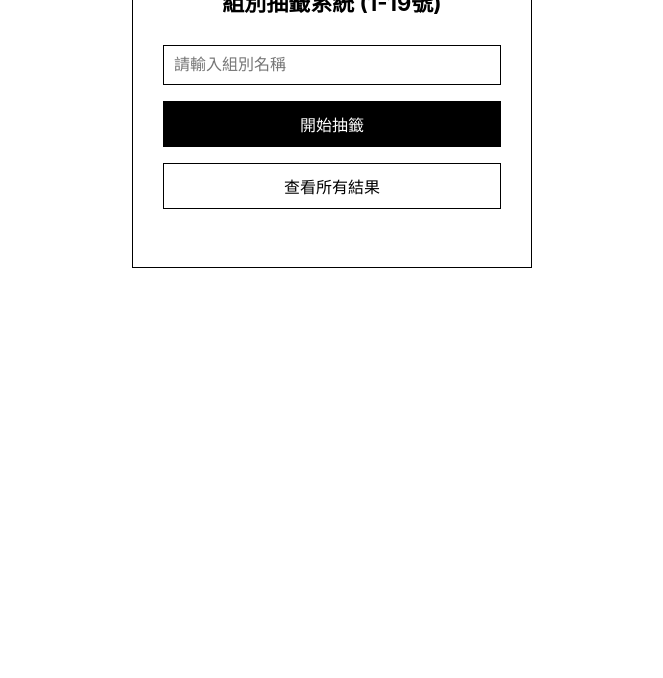
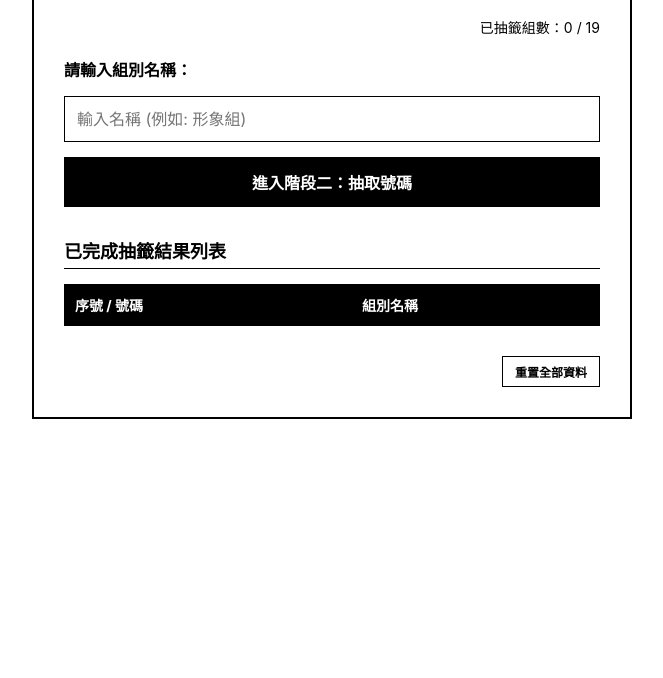
Before and after one commit to junbo8688-hue/-1, a plain HTML site: page index.html in a window 1280 px wide. Shown: the part 122-800 px from the top of the page, without its empty margins (308-971 px from the left). Drawn offline with Linux system fonts and the light colour scheme.

Commit message:
Update index.html

```diff
--- a/index.html
+++ b/index.html
@@ -5,160 +5,311 @@
   <meta name="viewport" content="width=device-width, initial-scale=1.0">
   <title>組別抽籤系統</title>
   <style>
+    * {
+      box-sizing: border-box;
+      margin: 0;
+      padding: 0;
+      font-family: -apple-system, BlinkMacSystemFont, "Segoe UI", Roboto, "Helvetica Neue", Arial, sans-serif;
+    }
     body {
-            font-family: -apple-system, BlinkMacSystemFont, "Segoe UI", Roboto, sans-serif;
+      background-color: #ffffff;
+      color: #000000;
+      display: flex;
+      justify-content: center;
+      padding: 40px 20px;
+    }
+    .container {
+      width: 100%;
+      max-width: 600px;
+      border: 2px solid #000000;
+      padding: 30px;
+      background: #ffffff;
+    }
+    h1 {
+      font-size: 24px;
       text-align: center;
-            padding-top: 50px;
+      margin-bottom: 20px;
+      border-bottom: 2px solid #000000;
+      padding-bottom: 10px;
+      letter-spacing: 2px;
+    }
+    .status-info {
+      font-size: 14px;
+      margin-bottom: 20px;
+      text-align: right;
+    }
+    .input-section {
+      display: flex;
+      flex-direction: column;
+      gap: 15px;
+      margin-bottom: 30px;
+    }
+    label {
+      font-weight: bold;
+      font-size: 16px;
+    }
+    input[type="text"] {
+      padding: 12px;
+      border: 1px solid #000000;
+      font-size: 16px;
+      outline: none;
       background: #ffffff;
       color: #000000;
     }
-        .box {
-            background: #ffffff;
-            padding: 30px;
-            border: 1px solid #000000;
-            display: inline-block;
-            width: 85%;
-            max-width: 400px;
-            box-sizing: border-box;
+    input[type="text"]:focus {
+      background: #f0f0f0;
     }
-        h2 { font-size: 22px; margin-bottom: 20px; }
-        input, button {
-            font-size: 16px;
-            padding: 10px;
-            margin: 8px 0;
-            box-sizing: border-box;
-            width: 100%;
-        }
-        input { border: 1px solid #000000; background: #ffffff; color: #000000; }
     button {
-            background: #000000;
+      padding: 12px 20px;
+      background-color: #000000;
       color: #ffffff;
       border: 1px solid #000000;
+      font-size: 16px;
       cursor: pointer;
+      font-weight: bold;
+      transition: background-color 0.2s, color 0.2s;
     }
-        button:hover { background: #333333; }
-        .btn-check { background: #ffffff; color: #000000; }
-        .btn-check:hover { background: #f0f0f0; }
-        #result { font-size: 18px; font-weight: bold; margin-top: 20px; line-height: 1.5; }
-        #allResults {
+    button:hover {
+      background-color: #ffffff;
+      color: #000000;
+    }
+    button:disabled {
+      background-color: #cccccc;
+      border-color: #cccccc;
+      color: #666666;
+      cursor: not-allowed;
+    }
+    .result-display {
+      display: none;
+      border: 1px solid #000000;
+      padding: 20px;
+      text-align: center;
+      margin-bottom: 30px;
+      background: #fafafa;
+    }
+    .result-number {
+      font-size: 48px;
+      font-weight: bold;
+      margin: 10px 0;
+    }
+    .list-section {
       margin-top: 20px;
+    }
+    .list-section h2 {
+      font-size: 18px;
+      border-bottom: 1px solid #000000;
+      padding-bottom: 5px;
+      margin-bottom: 15px;
+    }
+    table {
+      width: 100%;
+      border-collapse: collapse;
       text-align: left;
+    }
+    th, td {
       border: 1px solid #000000;
-            padding: 15px;
-            display: none;
+      padding: 10px;
+      font-size: 14px;
     }
-        ul { list-style: none; padding-left: 0; margin: 0; }
-        li { padding: 6px 0; border-bottom: 1px solid #f0f0f0; font-size: 16px; }
+    th {
+      background-color: #000000;
+      color: #ffffff;
+    }
+    .reset-btn-container {
+      margin-top: 30px;
+      text-align: right;
+    }
+    .btn-reset {
+      background-color: #ffffff;
+      color: #000000;
+      border: 1px solid #000000;
+      font-size: 12px;
+      padding: 6px 12px;
+    }
+    .btn-reset:hover {
+      background-color: #000000;
+      color: #ffffff;
+    }
   </style>
 </head>
 <body>
 
-<div class="box">
-    <h2>組別抽籤系統 (1-19號)</h2>
-    <input type="text" id="groupName" placeholder="請輸入組別名稱">
-    <br>
-    <button onclick="draw()">開始抽籤</button>
-    <button class="btn-check" onclick="showResults()">查看所有結果</button>
+<div class="container">
+  <h1>組別抽籤系統</h1>
 
-    <div id="result"></div>
-    <div id="allResults"></div>
+  <div class="status-info">
+    已抽籤組數：<span id="drawn-count">0</span> / 19
+  </div>
+
+  <div class="input-section" id="draw-form">
+    <label for="group-name">請輸入組別名稱：</label>
+    <input type="text" id="group-name" placeholder="輸入名稱 (例如: 形象組)" autocomplete="off">
+    <button id="draw-btn" onclick="startDraw()">進入階段二：抽取號碼</button>
+  </div>
+
+  <div class="result-display" id="result-box">
+    <p><span id="res-group-name"></span> 抽到的號碼為：</p>
+    <div class="result-number" id="res-number">0</div>
+    <button onclick="confirmResult()">確認並完成</button>
+  </div>
+
+  <div class="list-section">
+    <h2>已完成抽籤結果列表</h2>
+    <table>
+      <thead>
+        <tr>
+          <th>序號 / 號碼</th>
+          <th>組別名稱</th>
+        </tr>
+      </thead>
+      <tbody id="result-table-body">
+        <!-- 抽籤紀錄將顯示於此 -->
+      </tbody>
+    </table>
+  </div>
+
+  <div class="reset-btn-container">
+    <button class="btn-reset" onclick="resetAll()">重置全部資料</button>
+  </div>
 </div>
 
 <script>
-    const allNumbers = Array.from({length: 19}, (_, i) => i + 1);
+  const TOTAL_NUMBERS = 19;
 
-    // 取得歷史紀錄
-    function getHistory() {
-        try {
-            return JSON.parse(localStorage.getItem('draw_history_data') || '{}');
-        } catch (e) {
-            return {};
+  // 初始化儲存空間
+  function getStoredData() {
+    const history = JSON.parse(localStorage.getItem('draw_history')) || [];
+    const available = JSON.parse(localStorage.getItem('draw_available')) || Array.from({length: TOTAL_NUMBERS}, (_, i) => i + 1);
+    return { history, available };
+  }
+
+  function saveData(history, available) {
+    localStorage.setItem('draw_history', JSON.stringify(history));
+    localStorage.setItem('draw_available', JSON.stringify(available));
+  }
+
+  let currentPendingDraw = null;
+
+  function render() {
+    const { history } = getStoredData();
+    const tableBody = document.getElementById('result-table-body');
+    const drawnCountEl = document.getElementById('drawn-count');
+    const groupInput = document.getElementById('group-name');
+    const drawBtn = document.getElementById('draw-btn');
+
+    drawnCountEl.textContent = history.length;
+
+    // 依號碼排序顯示
+    const sortedHistory = [...history].sort((a, b) => a.number - b.number);
+    tableBody.innerHTML = '';
+
+    sortedHistory.forEach(item => {
+      const tr = document.createElement('tr');
+      tr.innerHTML = `<td>${item.number}</td><td>${escapeHtml(item.groupName)}</td>`;
+      tableBody.appendChild(tr);
+    });
+
+    if (history.length >= TOTAL_NUMBERS) {
+      groupInput.disabled = true;
+      drawBtn.disabled = true;
+      groupInput.placeholder = "已達到最高 19 組上限";
+    } else {
+      groupInput.disabled = false;
+      drawBtn.disabled = false;
+      groupInput.placeholder = "輸入名稱 (例如: 形象組)";
     }
   }
 
-    // 開始抽籤
-    function draw() {
-        let nameInput = document.getElementById('groupName');
-        let name = nameInput.value.trim();
-        let resDiv = document.getElementById('result');
-        document.getElementById('allResults').style.display = 'none';
+  function startDraw() {
+    const groupInput = document.getElementById('group-name');
+    const groupName = groupInput.value.trim();
 
-        if (!name) {
-            alert('請輸入組別名稱！');
+    if (!groupName) {
+      alert('請先輸入組別名稱！');
       return;
     }
 
-        let history = getHistory();
+    let { history, available } = getStoredData();
 
-        // 檢查是否已經抽過
-        if (history[name]) {
-            resDiv.innerHTML = `【${name}】先前已抽過，號碼為：${history[name]} 號`;
+    // 檢查組名是否重複
+    if (history.some(item => item.groupName === groupName)) {
+      alert('該組別名稱已經抽過籤了！');
       return;
     }
 
-        let used = Object.values(history);
-        let available = allNumbers.filter(num => !used.includes(num));
+    let pickedNumber = null;
 
-        if (available.length === 0) {
-            resDiv.innerHTML = '所有 1-19 號皆已被抽完';
+    // 判斷是否為形象組
+    if (groupName === '形象組') {
+      if (!available.includes(1)) {
+        alert('號碼 1 已經被抽取，無法指派給形象組！');
         return;
       }
+      pickedNumber = 1;
+    } else {
+      // 若非形象組，但號碼1還在且尚未給形象組，其他組別若隨機抽到1需要保護嗎？
+      // 此處預設普通組別隨機從當前剩餘號碼中抽取
+      const randomIndex = Math.floor(Math.random() * available.length);
+      pickedNumber = available[randomIndex];
+    }
 
-        let num;
+    // 暫存抽籤結果
+    currentPendingDraw = {
+      groupName: groupName,
+      number: pickedNumber
+    };
 
-        // 規則：名稱包含「形象組」，強制指定為 1 號
-        if (name.includes("形象組")) {
-            if (used.includes(1)) {
-                resDiv.innerHTML = `無法抽籤：1 號已被其它組別抽走`;
-                return;
+    // 顯示抽籤結果區域
+    document.getElementById('res-group-name').textContent = groupName;
+    document.getElementById('res-number').textContent = pickedNumber;
+    document.getElementById('result-box').style.display = 'block';
+    document.getElementById('draw-form').style.display = 'none';
   }
-            num = 1;
-        } else {
-            // 一般組別：從剩餘未被抽走（且非已被占用）的號碼中隨機抽取
-            // 若 1 號尚未被抽走，優先保留給形象組（一般組從 2~19 中選；若無形象組需求亦可抽）
-            let nonOneAvailable = available.filter(n => n !== 1);
-            if (nonOneAvailable.length > 0) {
-                num = nonOneAvailable[Math.floor(Math.random() * nonOneAvailable.length)];
-            } else {
-                num = available[Math.floor(Math.random() * available.length)];
+
+  function confirmResult() {
+    if (!currentPendingDraw) return;
+
+    let { history, available } = getStoredData();
+
+    history.push(currentPendingDraw);
+    available = available.filter(num => num !== currentPendingDraw.number);
+
+    saveData(history, available);
+
+    // 清空與重置介面
+    currentPendingDraw = null;
+    document.getElementById('group-name').value = '';
+    document.getElementById('result-box').style.display = 'none';
+    document.getElementById('draw-form').style.display = 'flex';
+
+    render();
+  }
+
+  function resetAll() {
+    if (confirm('確定要清除所有已抽籤的紀錄並重新開始嗎？')) {
+      localStorage.removeItem('draw_history');
+      localStorage.removeItem('draw_available');
+      document.getElementById('result-box').style.display = 'none';
+      document.getElementById('draw-form').style.display = 'flex';
+      document.getElementById('group-name').value = '';
+      render();
     }
   }
 
-        // 儲存紀錄
-        history[name] = num;
-        localStorage.setItem('draw_history_data', JSON.stringify(history));
-
-        // 顯示結果
-        resDiv.innerHTML = `【${name}】抽到的號碼是：【${num} 號】<br><small style="font-weight:normal;">剩餘號碼數：${19 - Object.keys(history).length} 個</small>`;
-
-        // 清空輸入框
-        nameInput.value = '';
+  function escapeHtml(text) {
+    return text.replace(/[&<>"']/g, function(m) {
+      return {
+        '&': '&amp;',
+        '<': '&lt;',
+        '>': '&gt;',
+        '"': '&quot;',
+        "'": '&#039;'
+      }[m];
+    });
   }
 
-    // 查看所有結果
-    function showResults() {
-        let resDiv = document.getElementById('allResults');
-        document.getElementById('result').innerHTML = '';
-        let history = getHistory();
-        let entries = Object.entries(history);
-        resDiv.style.display = 'block';
-
-        if (entries.length === 0) {
-            resDiv.innerHTML = '<p style="text-align:center; margin:0;">目前尚無任何抽籤紀錄</p>';
-            return;
-        }
-
-        // 依據號碼由小到大排序
-        entries.sort((a, b) => a[1] - b[1]);
-
-        let html = '<h3 style="font-size:16px; margin-top:0; border-bottom:1px solid #000; padding-bottom:5px; text-align:center;">所有抽籤結果</h3><ul>';
-        for (let [name, num] of entries) {
-            html += `<li>號碼 ${num} 號 ➔ 【${name}】</li>`;
-        }
-        html += '</ul>';
-
-        resDiv.innerHTML = html;
-    }
+  // 初次載入渲染
+  render();
 </script>
 
 </body>
```
Lines whose indentation alone changed are shown as unchanged.
